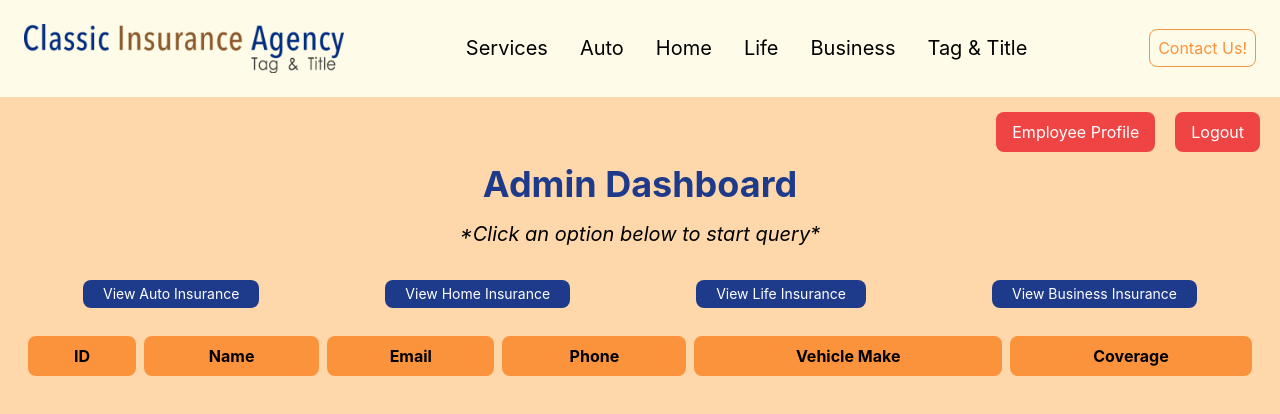
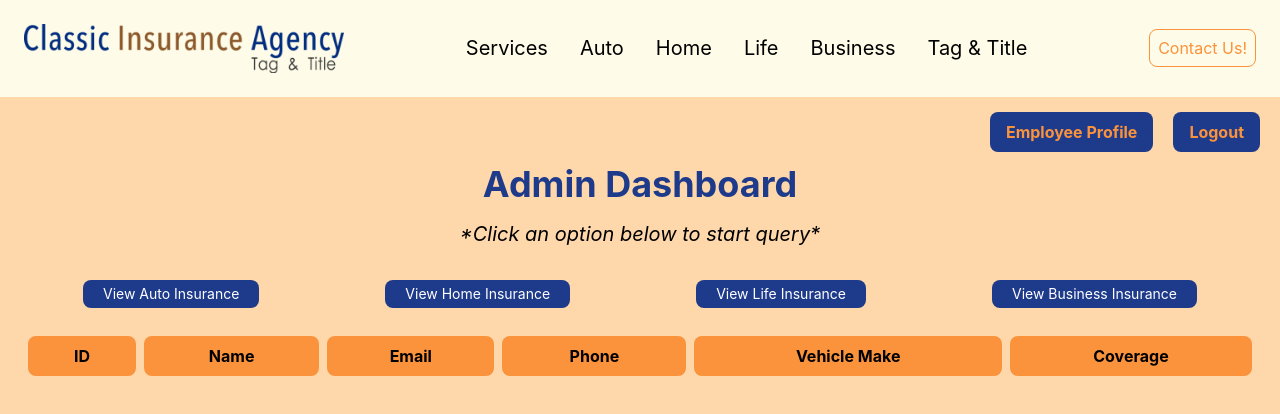
Before and after one commit to tajsharma/classic-insurance-proj, a React (Create React App) app in the folder insurance-frontend/: page /admin in a window 1280 px wide. Shown: the top 414 px of the page. Built offline with nearby package versions, Linux system fonts and the light colour scheme; sample sign-in values are in the browser's storage.

Commit message:
change button colors and add placeholder button for  user profile

```diff
--- a/insurance-frontend/src/Components/AdminPage.tsx
+++ b/insurance-frontend/src/Components/AdminPage.tsx
@@ -41,11 +41,11 @@ const AdminPage: React.FC = () => {
       <div className='bg-orange-200 h-screen'>
       <div className="pt-28 px-5 gap-5 flex justify-end items-center">
       <button
-          className="bg-red-500 text-white py-2 px-4 rounded-lg hover:bg-red-600 transition duration-200"
+          className="bg-blue-900 text-orange-400 font-bold py-2 px-4 rounded-lg hover:text-white transition duration-200"
         > Employee Profile </button>
         <button
           onClick={handleLogout}
-          className="bg-red-500 text-white py-2 px-4 rounded-lg hover:bg-red-600 transition duration-200"
+          className="bg-blue-900 text-orange-400 font-bold py-2 px-4 rounded-lg hover:text-white transition duration-200"
         > Logout </button>
       </div>
       <div className="pt-3 p-5">
```
